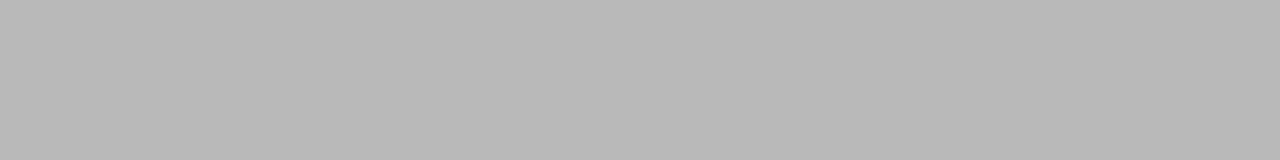
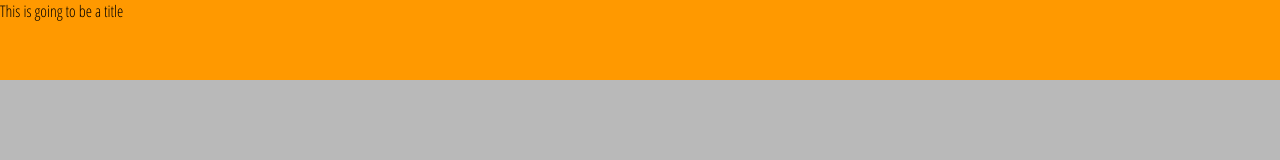
Before and after one commit to SheehanB/race_car, a plain HTML site: page index.html in a window 1280 px wide. Drawn offline with Linux system fonts and the light colour scheme.

Commit message:
Added stylesheet for Google Fonts and added some test data

```diff
--- a/index.html
+++ b/index.html
@@ -1,14 +1,14 @@
-<!DOCTYPE html>
-<html>
+<!DOCTYPE html> <html>
 
   <head>
     <link rel="stylesheet" type="text/css" href="main.css" />
-    <meta charset="UTF=8">
+    <link rel="stylesheet" type="text/css" href="http://fonts.googleapis.com/css?family=Open+Sans+Condensed:300"/>
     <title>My Title</title>
   </head>
-
   <body>
-
+    <div id="pageTitle">
+      This is going to be a title
+    </div>
 
 
   </body>
--- a/main.css
+++ b/main.css
@@ -1,4 +1,19 @@
+*
+{
+  padding: 0;
+  margin: 0;
+}
+
 body
 {
 	background-color: #B9B9B9;
+  font-family: 'Open Sans Condensed', serif;
 }
+
+#pageTitle
+{
+
+  width: 100%;
+  height: 5em;
+  background-color: #FF9900;
+}
```
